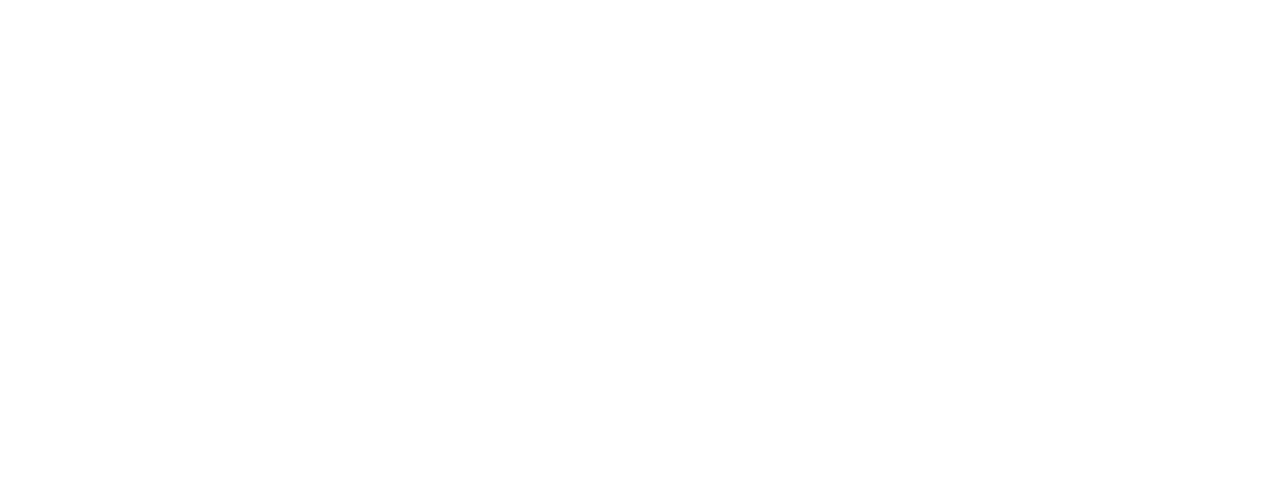
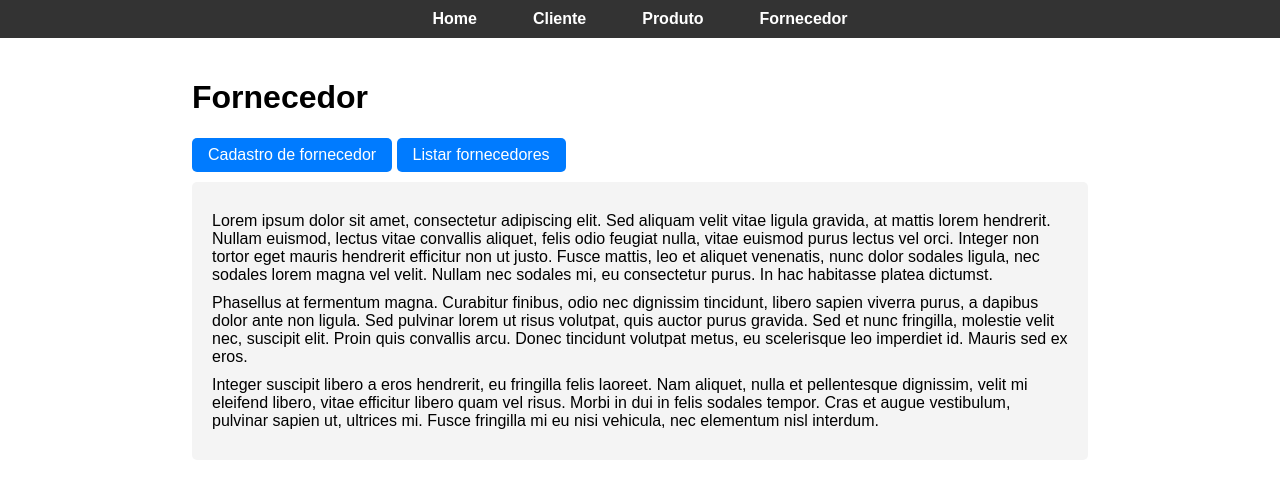
Before and after one commit to Joel-Santos/UC07, a website: page aula29-04/public/html/fornecedor/homepageFornecedor.html in a window 1280 px wide. Drawn offline with Linux system fonts and the light colour scheme; files that its build step writes are made by us from their sources.

Commit message:
atualização

```diff
--- a/aula29-04/app.js
+++ b/aula29-04/app.js
@@ -4,12 +4,14 @@ const port = 3000;
 const path = require('path');
 const produtoRoutes = require ('./routes/produtoRoutes');
 const clienteRoutes = require('./routes/clienteRoutes');
+const fornecedorRoutes = require('./routes/fornecedorRoutes');
 app.use(express.static('public'));
 app.use(express.json());
 app.use(express.urlencoded({extended:false}));
 
 app.use('/produto', produtoRoutes);
 app.use('/cliente', clienteRoutes);
+app.use('/fornecedor', fornecedorRoutes);
 
 app.get('/', (req, res)=>{
     res.sendFile(path.join(__dirname, './public/html', 'index.html'));
--- a/aula29-04/controllers/produtoController.js
+++ b/aula29-04/controllers/produtoController.js
@@ -5,7 +5,8 @@ let listaProdutos = []
 
 class ProdutoController{
     home(req, res){
-        res.send('Essa é a rota inicial dos produtos');
+        res.sendFile(path.join(__dirname, '../public/html/produto', 'homepageProduto.html'));
+
     }
     formCadastro(req, res){
         res.sendFile(path.join(__dirname, '../public/html/produto', 'produtoForm.html'));
--- a/aula29-04/models/fornecedorModel.js
+++ b/aula29-04/models/fornecedorModel.js
@@ -10,4 +10,4 @@ class Fornecedor{
     }
 
 }
-module.exports = Produto;
+module.exports = Fornecedor;
--- /dev/null
+++ b/aula29-04/public/css/style.css
@@ -0,0 +1,96 @@
+body {
+    font-family: Arial, sans-serif;
+    margin: 0;
+    padding: 0;
+}
+
+header {
+    background-color: #333;
+    color: #fff;
+    padding: 10px 0;
+}
+
+nav {
+    text-align: center; /* Centraliza o conteúdo */
+}
+
+nav ul {
+    list-style-type: none;
+    margin: 0;
+    padding: 0;
+    display: flex;
+    justify-content: center;
+}
+
+nav ul li {
+    margin: 0 10px;
+}
+
+nav ul li a {
+    color: #fff;
+    text-decoration: none;
+    font-weight: bold;
+    padding: 8px 16px;
+    border-radius: 5px;
+    border: 2px solid transparent;
+}
+
+nav ul li a:hover {
+    background-color: #fff;
+    color: #333;
+    border-color: #333;
+}
+
+main {
+    padding: 20px;
+    width: 70%; /* Define a largura */
+    margin: auto; /* Centraliza na página */
+}
+
+main section {
+    margin-top: 20px;
+}
+
+main section a {
+    text-decoration: none;
+    background-color: #007bff;
+    color: #fff;
+    padding: 8px 16px; /* Tamanho mediano */
+    margin-bottom: 10px;
+    border-radius: 5px;
+    display: inline-block; /* Torna os links em linha */
+}
+
+main section a:hover {
+    background-color: #0056b3;
+}
+
+/* Conteúdo Lorem */
+.lorem-content {
+    background-color: #f4f4f4;
+    border-radius: 5px;
+    padding: 20px;
+}
+
+.lorem-content p {
+    margin: 10px 0;
+}
+
+form{
+    display: flex;
+    flex-direction: column;
+    max-width: 600px;
+
+}
+form input{
+    margin-bottom: 1rem;
+    padding:0.3rem;
+}
+
+form input[type='submit']{
+    margin-top: 1rem;
+    width: 100px;
+    padding: 1rem;
+    background-color: chartreuse;
+
+}
--- a/aula29-04/public/html/cliente/clienteForm.html
+++ b/aula29-04/public/html/cliente/clienteForm.html
@@ -4,6 +4,8 @@
     <meta charset="UTF-8">
     <meta name="viewport" content="width=device-width, initial-scale=1.0">
     <title>Cadastro de Produtos</title>
+    <link rel="stylesheet" href="../css/style.css"> <!-- Link para o arquivo CSS -->
+
 </head>
 <body>
     <header>
@@ -25,10 +27,11 @@
                 </ul>
             </nav>
         </header>
-        <h1> Cadastro de Cliente</h1>
+
     </header>
     <main>
         <section>
+            <h1> Cadastro de Cliente</h1>
             <form method="post" action="/cliente/cadastro">
                 <label for="nome">Nome completo:</label>
                 <input type="text" name="nome" id="nome">
--- a/aula29-04/public/html/fornecedor/homepageFornecedor.html
+++ b/aula29-04/public/html/fornecedor/homepageFornecedor.html
@@ -0,0 +1,44 @@
+<!DOCTYPE html>
+<html lang="pt-br">
+<head>
+    <meta charset="UTF-8">
+    <meta name="viewport" content="width=device-width, initial-scale=1.0">
+    <title>Homepage Cliente</title>
+    <link rel="stylesheet" href="../css/style.css"> <!-- Link para o arquivo CSS -->
+</head>
+<body>
+    <header>
+        <nav>
+            <ul>
+                <li>
+                    <a href="/">Home</a>
+                </li>
+                <li>
+                    <a href="/cliente">Cliente</a>
+                </li>
+                <li>
+                    <a href="/produto">Produto</a>
+                </li>
+                <li>
+                    <a href="/fornecedor">Fornecedor</a>
+                </li>
+            </ul>
+        </nav>
+    </header>
+    <main>
+        <h1>Fornecedor</h1>
+
+        <section>
+            <a href="/fornecedor/cadastro">Cadastro de fornecedor</a>
+            <a href="/fornecedor/listarFornecedores">Listar fornecedores</a>
+        </section>
+
+        <!-- Conteúdo Lorem -->
+        <div class="lorem-content">
+            <p>Lorem ipsum dolor sit amet, consectetur adipiscing elit. Sed aliquam velit vitae ligula gravida, at mattis lorem hendrerit. Nullam euismod, lectus vitae convallis aliquet, felis odio feugiat nulla, vitae euismod purus lectus vel orci. Integer non tortor eget mauris hendrerit efficitur non ut justo. Fusce mattis, leo et aliquet venenatis, nunc dolor sodales ligula, nec sodales lorem magna vel velit. Nullam nec sodales mi, eu consectetur purus. In hac habitasse platea dictumst.</p>
+            <p>Phasellus at fermentum magna. Curabitur finibus, odio nec dignissim tincidunt, libero sapien viverra purus, a dapibus dolor ante non ligula. Sed pulvinar lorem ut risus volutpat, quis auctor purus gravida. Sed et nunc fringilla, molestie velit nec, suscipit elit. Proin quis convallis arcu. Donec tincidunt volutpat metus, eu scelerisque leo imperdiet id. Mauris sed ex eros.</p>
+            <p>Integer suscipit libero a eros hendrerit, eu fringilla felis laoreet. Nam aliquet, nulla et pellentesque dignissim, velit mi eleifend libero, vitae efficitur libero quam vel risus. Morbi in dui in felis sodales tempor. Cras et augue vestibulum, pulvinar sapien ut, ultrices mi. Fusce fringilla mi eu nisi vehicula, nec elementum nisl interdum.</p>
+        </div>
+    </main>
+</body>
+</html>
```
Also changed, not shown: aula29-04/controllers/fornecedorController.js (+28 -0 lines), aula29-04/public/html/cliente/homepageCliente.html (+3 -1 lines), aula29-04/public/html/fornecedor/fornecedorForm.html (+51 -0 lines), aula29-04/public/html/index.html (+3 -0 lines), aula29-04/public/html/produto/homepageProduto.html (+43 -0 lines), aula29-04/public/html/produto/listarprodutos.html (added, +21 -0 lines), aula29-04/public/html/produto/produtoForm.html (+18 -1 lines), aula29-04/routes/fornecedorRoutes.js (added, +10 -0 lines).
